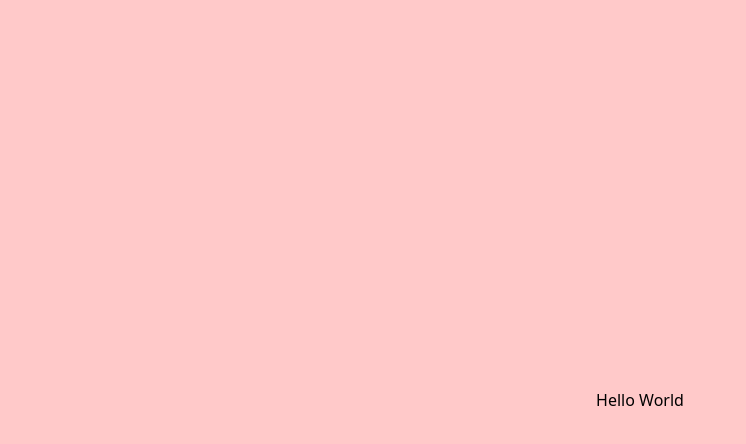
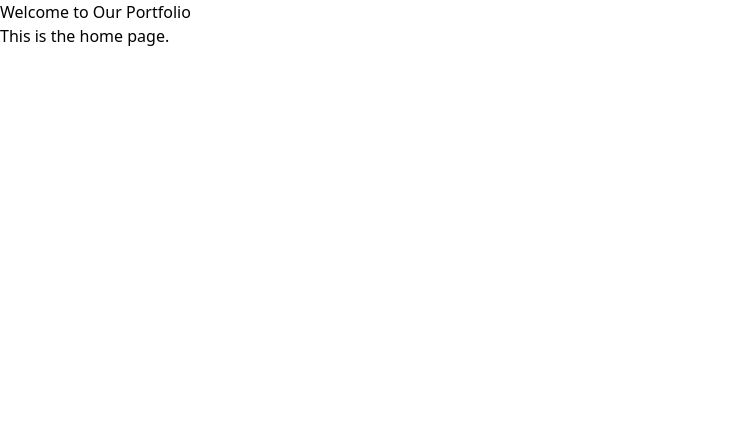
Before and after one commit to Maua-Dev/portfolio_front, a React (Vite) app: page / in a window 1280 px wide. Shown: the top 444 px of the page, without its empty margins (0-746 px from the left). Built offline with nearby package versions, Linux system fonts and the light colour scheme.

Commit message:
feat: add routes

```diff
--- a/package.json
+++ b/package.json
@@ -14,6 +14,7 @@
     "postcss": "^8.5.6",
     "react": "^19.1.1",
     "react-dom": "^19.1.1",
+    "react-router-dom": "^7.8.0",
     "tailwindcss": "^4.1.12"
   },
   "devDependencies": {
--- a/src/App.tsx
+++ b/src/App.tsx
@@ -1,10 +1,22 @@
 import "./App.css";
+import { BrowserRouter, Route, Routes } from "react-router-dom";
+import Home from "./pages/home";
+import Projects from "./pages/projects";
+import Members from "./pages/members";
+import Events from "./pages/events";
+import NotFound from "./pages/notFound";
 
 function App() {
   return (
-    <div className="h-[100vh] bg-red-200 w-full flex justify-center items-center">
-      <p>Hello World</p>
-    </div>
+    <BrowserRouter>
+      <Routes>
+        <Route path="/" element={<Home />} />
+        <Route path="/projects" element={<Projects />} />
+        <Route path="/members" element={<Members />} />
+        <Route path="/events" element={<Events />} />
+        <Route path="*" element={<NotFound />} />
+      </Routes>
+    </BrowserRouter>
   );
 }
 
--- /dev/null
+++ b/src/pages/events.tsx
@@ -0,0 +1,8 @@
+export default function Events() {
+  return (
+    <div className="flex w-full h-[100vh] justify-center flex-col items-center">
+      <h1 className="text-4xl font-bold">Our Events</h1>
+      <p className="text-lg">This is the events page.</p>
+    </div>
+  );
+}
--- /dev/null
+++ b/src/pages/home.tsx
@@ -0,0 +1,8 @@
+export default function Home() {
+  return (
+    <div>
+      <h1>Welcome to Our Portfolio</h1>
+      <p>This is the home page.</p>
+    </div>
+  );
+}
--- /dev/null
+++ b/src/pages/members.tsx
@@ -0,0 +1,8 @@
+export default function Projects() {
+  return (
+    <div>
+      <h1>Our Members</h1>
+      <p>This is the members page.</p>
+    </div>
+  )
+}
--- /dev/null
+++ b/src/pages/notFound.tsx
@@ -0,0 +1,3 @@
+export default function NotFound() {
+  return <h1>404 - Not Found</h1>;
+}
--- /dev/null
+++ b/src/pages/projects.tsx
@@ -0,0 +1,8 @@
+export default function Projects() {
+  return (
+    <div>
+      <h1>Our Projects</h1>
+      <p>This is the projects page.</p>
+    </div>
+  );
+}
```
